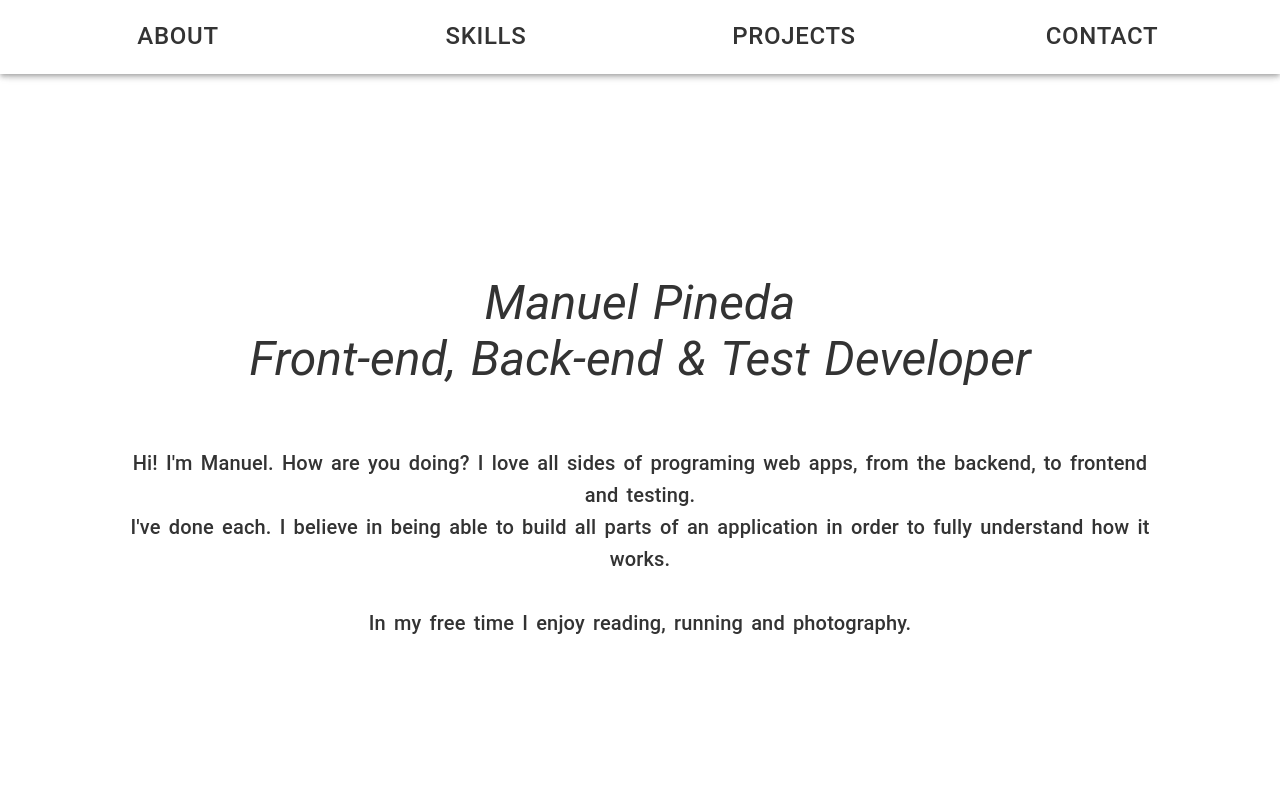
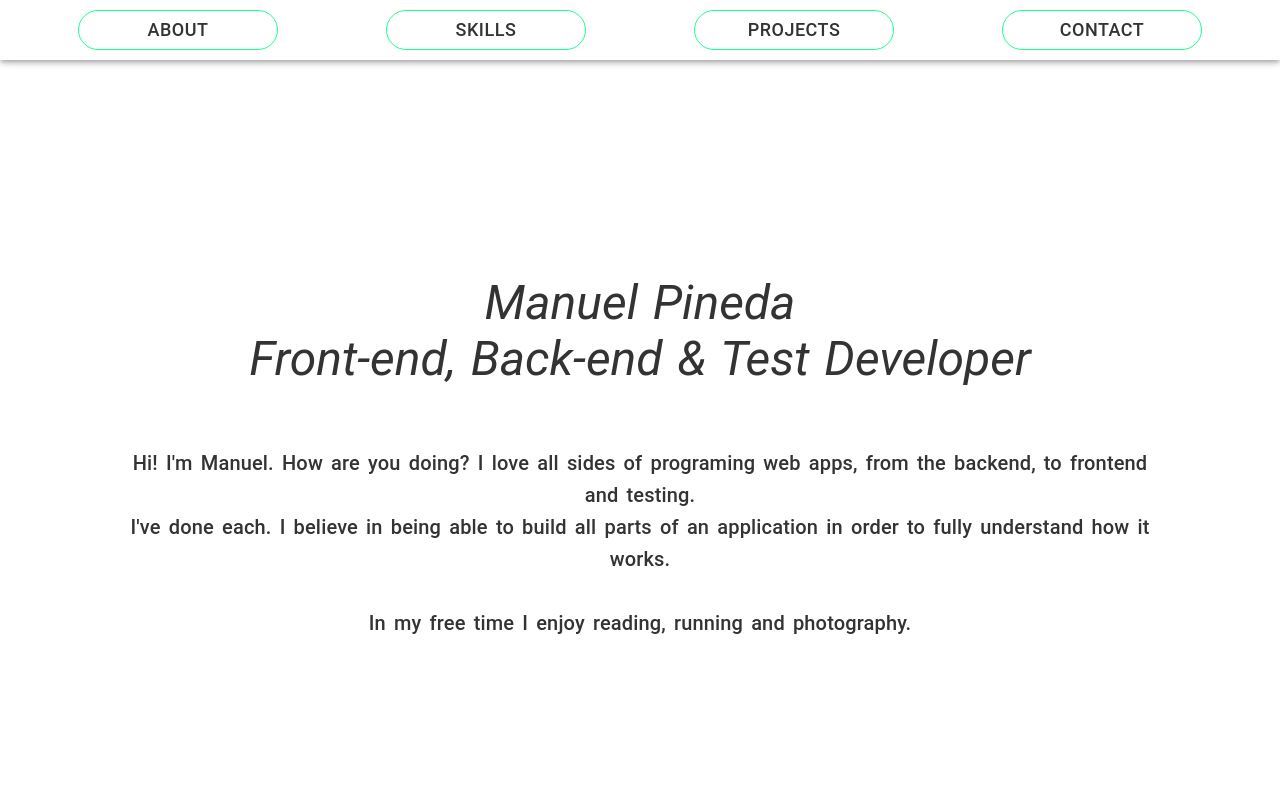
Before and after one commit to manuel12/personal-portfolio-page, a React (Create React App) app in the folder react-portfolio/: page / in a window 1280 px wide. Shown: the top 800 px of the page. Built offline with nearby package versions, Linux system fonts and the light colour scheme.

Commit message:
Made navbar have less height. Updated navbar buttons container and button rules.

```diff
--- a/react-portfolio/src/components/Navbar/styles.css
+++ b/react-portfolio/src/components/Navbar/styles.css
@@ -1,12 +1,7 @@
 .navbar a {
   max-width: 200px;
   text-decoration: none;
-  border-bottom: 2px solid white !important;
   color: var(--font-color);
-}
-
-.navbar a:hover {
-  border-bottom: 1px solid var(--action-color) !important;
 }
 
 .hamburger-button {
@@ -22,8 +17,18 @@
   z-index: 10;
 }
 
-.toolbar {
-  height: 60px;
+.MuiToolbar-root {
+  min-height: 50px !important;
+}
+
+.MuiMenu-paper {
+  border-radius: 15px !important;
+}
+
+.MuiMenu-paper a {
+  text-decoration: none !important;
+  text-decoration: none;
+  color: var(--font-color);
 }
 
 .navbar-buttons-container {
@@ -35,10 +40,18 @@
 .navbar-button {
   background-color: white !important;
   border: none !important;
-  width: 150px;
-  height: 50px;
-  font-size: 24px !important;
+  border: 1px solid var(--action-color) !important;
+  border-radius: 25px !important;
+  width: 200px;
+  height: 40px;
+  font-size: 18px !important;
   color: var(--font-color) !important;
+  transition: all 0.25s ease-in-out !important;
+}
+
+.navbar-button:hover {
+  background-color: var(--action-color) !important;
+  color: white !important;
 }
 
 .navbar-menu-item {
```
